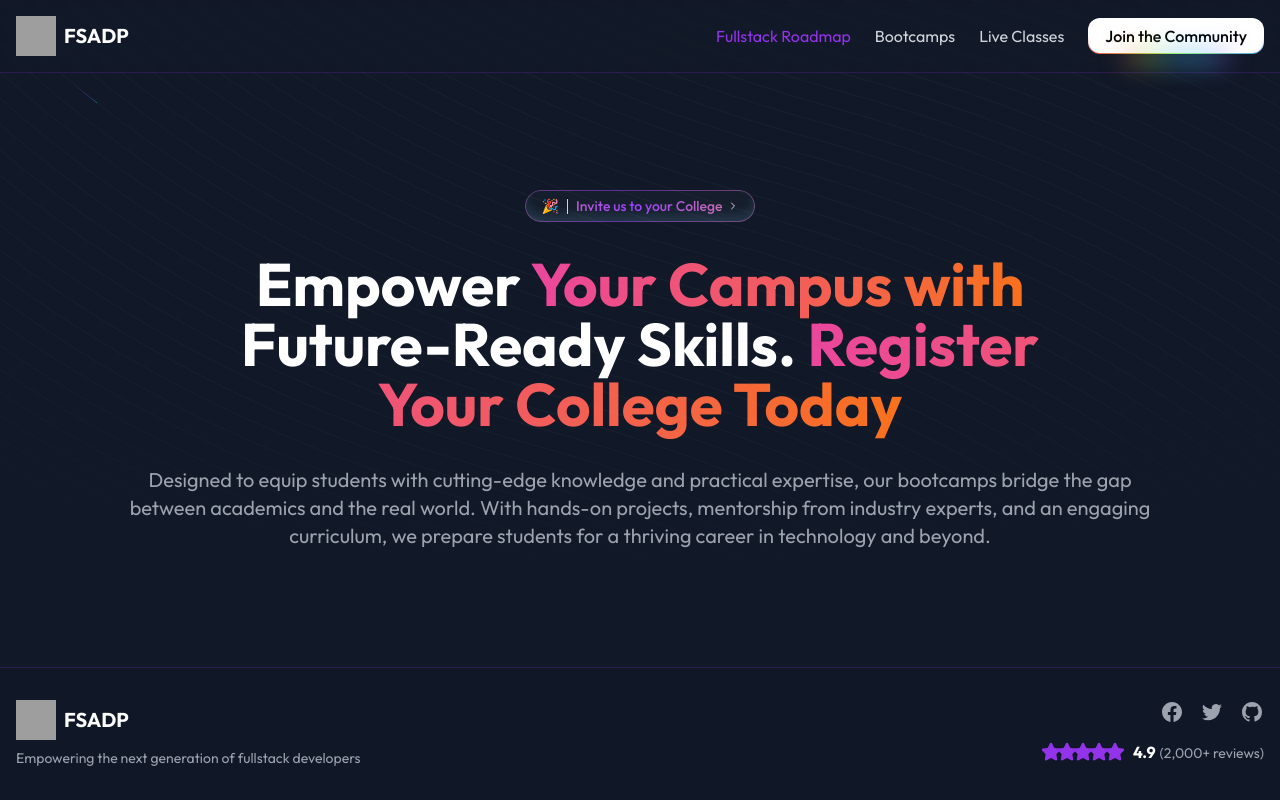
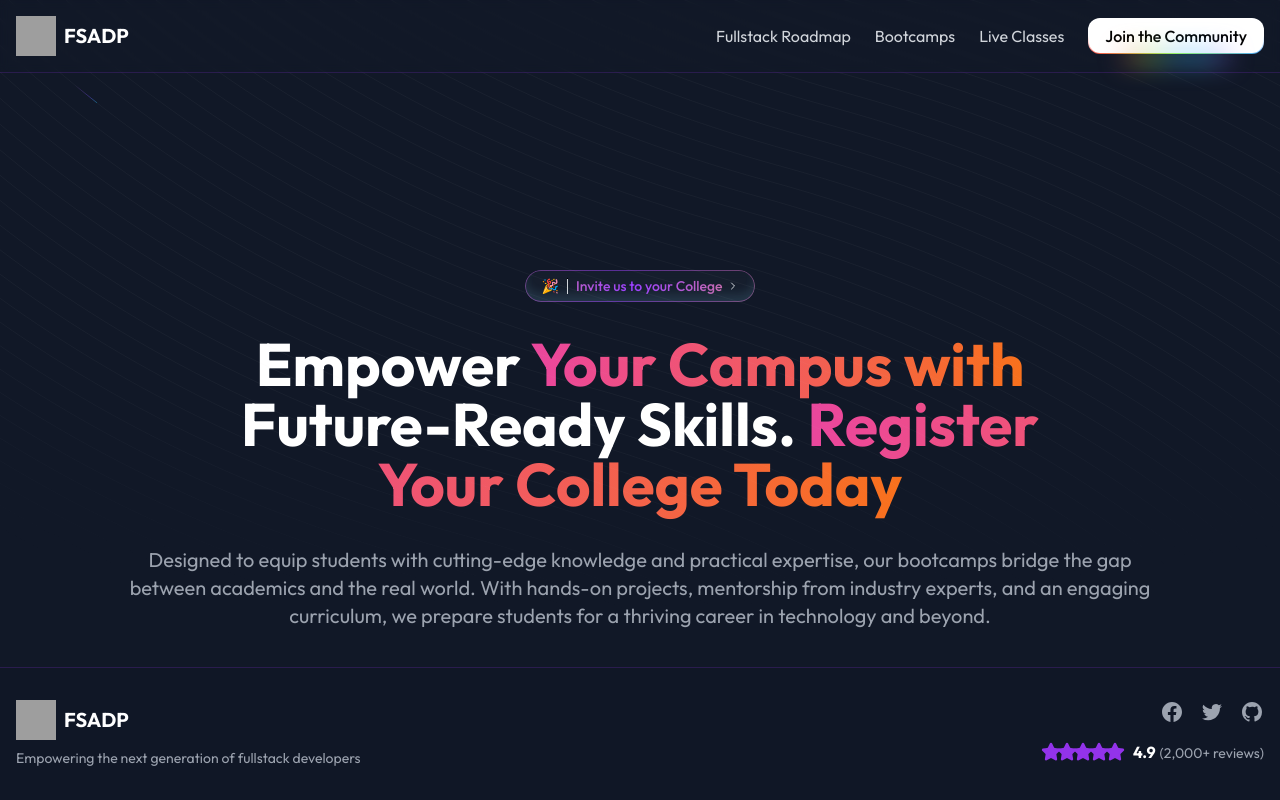
Before and after one commit to akhil-naidu/fsadp, a Next.js app: page /bootcamps in a window 1280 px wide. Built offline with nearby package versions, Linux system fonts and the light colour scheme; grey boxes are pictures that could not be loaded.

Commit message:
chore: making dark as default

```diff
--- a/app/bootcamps/(components)/Hero.tsx
+++ b/app/bootcamps/(components)/Hero.tsx
@@ -6,7 +6,7 @@ import AnimatedGradientText from '@/components/ui/animated-gradient-text';
 
 const BootcampHero = () => {
   return (
-    <div className='z-10 flex flex-col gap-8 min-h-64 items-center justify-center'>
+    <div className='z-10 flex flex-col gap-8 min-h-64 items-center justify-center mt-40'>
       <AnimatedGradientText>
         🎉 <hr className='mx-2 h-4 w-px shrink-0 bg-gray-300' />{' '}
         <span
--- a/app/layout.tsx
+++ b/app/layout.tsx
@@ -12,7 +12,7 @@ export default function RootLayout({
   children: React.ReactNode;
 }) {
   return (
-    <html lang='en'>
+    <html lang='en' className='dark'>
       <body className={outfit.className}>
         <div className='flex flex-col min-h-screen bg-gray-900'>
           <Header />
--- a/components/Header.tsx
+++ b/components/Header.tsx
@@ -26,7 +26,7 @@ export function Header() {
         <div className='hidden md:flex items-center gap-6'>
           <Link
             href='#'
-            className='text-purple-600 hover:text-orange-500 transition-colors'
+            className='text-gray-300 hover:text-orange-500 transition-colors'
           >
             Fullstack Roadmap
           </Link>
--- a/components/MobileNav.tsx
+++ b/components/MobileNav.tsx
@@ -48,7 +48,7 @@ export function MobileNav() {
           <div className='container mx-auto px-4 flex flex-col gap-2'>
             <a
               href='#'
-              className='text-purple-600 hover:text-orange-500 transition-colors py-2'
+              className='text-gray-300 hover:text-orange-500 transition-colors py-2'
             >
               Fullstack Roadmap
             </a>
--- a/components/ui/animated-gradient-text.tsx
+++ b/components/ui/animated-gradient-text.tsx
@@ -12,7 +12,7 @@ export default function AnimatedGradientText({
   return (
     <div
       className={cn(
-        'group relative mx-auto flex max-w-fit flex-row items-center justify-center rounded-2xl dark:bg-white/40 px-4 py-1.5 text-sm font-medium shadow-[inset_0_-8px_10px_#8fdfff1f] backdrop-blur-sm transition-shadow duration-500 ease-out [--bg-size:300%] hover:shadow-[inset_0_-5px_10px_#8fdfff3f] bg-gray-800/40',
+        'group relative mx-auto flex max-w-fit flex-row items-center justify-center rounded-2xl bg-white/40 px-4 py-1.5 text-sm font-medium shadow-[inset_0_-8px_10px_#8fdfff1f] backdrop-blur-sm transition-shadow duration-500 ease-out [--bg-size:300%] hover:shadow-[inset_0_-5px_10px_#8fdfff3f] dark:bg-gray-800/40',
         className,
       )}
     >
--- a/components/ui/rainbow-button.tsx
+++ b/components/ui/rainbow-button.tsx
@@ -17,11 +17,11 @@ export function RainbowButton({
         // before styles
         'before:absolute before:bottom-[-20%] before:left-1/2 before:z-0 before:h-1/5 before:w-3/5 before:-translate-x-1/2 before:animate-rainbow before:bg-[linear-gradient(90deg,hsl(var(--color-1)),hsl(var(--color-5)),hsl(var(--color-3)),hsl(var(--color-4)),hsl(var(--color-2)))] before:[filter:blur(calc(0.8*1rem))]',
 
+        // light mode colors
+        'bg-[linear-gradient(#121213,#121213),linear-gradient(#121213_50%,rgba(18,18,19,0.6)_80%,rgba(18,18,19,0)),linear-gradient(90deg,hsl(var(--color-1)),hsl(var(--color-5)),hsl(var(--color-3)),hsl(var(--color-4)),hsl(var(--color-2)))]',
+
         // dark mode colors
-        'dark:bg-[linear-gradient(#121213,#121213),linear-gradient(#121213_50%,rgba(18,18,19,0.6)_80%,rgba(18,18,19,0)),linear-gradient(90deg,hsl(var(--color-1)),hsl(var(--color-5)),hsl(var(--color-3)),hsl(var(--color-4)),hsl(var(--color-2)))]',
-
-        // light mode colors
-        'bg-[linear-gradient(#fff,#fff),linear-gradient(#fff_50%,rgba(255,255,255,0.6)_80%,rgba(0,0,0,0)),linear-gradient(90deg,hsl(var(--color-1)),hsl(var(--color-5)),hsl(var(--color-3)),hsl(var(--color-4)),hsl(var(--color-2)))]',
+        'dark:bg-[linear-gradient(#fff,#fff),linear-gradient(#fff_50%,rgba(255,255,255,0.6)_80%,rgba(0,0,0,0)),linear-gradient(90deg,hsl(var(--color-1)),hsl(var(--color-5)),hsl(var(--color-3)),hsl(var(--color-4)),hsl(var(--color-2)))]',
 
         className,
       )}
--- a/package.json
+++ b/package.json
@@ -10,6 +10,7 @@
   },
   "dependencies": {
     "@radix-ui/react-slot": "^1.1.1",
+    "@tabler/icons-react": "^3.28.1",
     "class-variance-authority": "^0.7.1",
     "clsx": "^2.1.1",
     "framer-motion": "^11.17.0",
```
Also changed, not shown: 1 other file (tests, documents, lock files or other folders).
